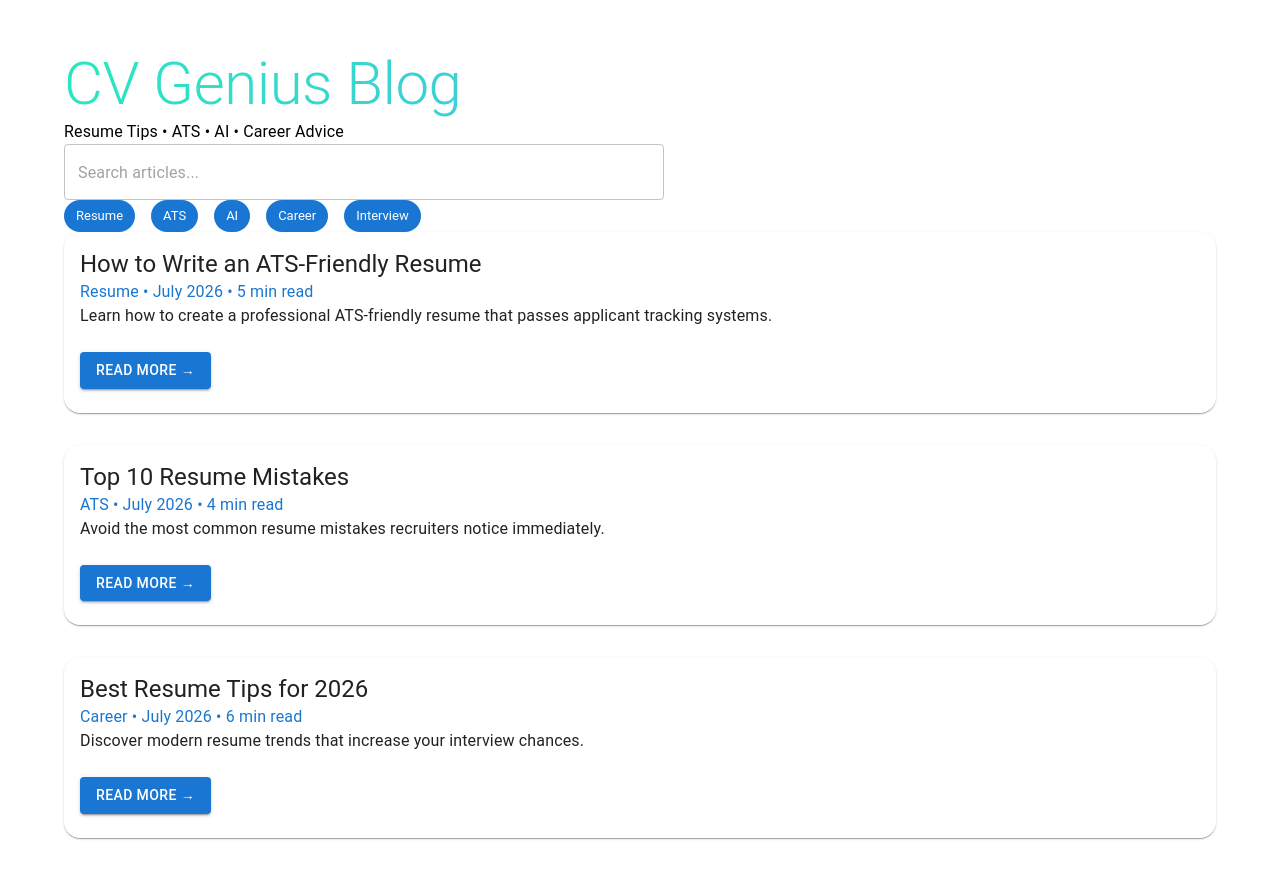
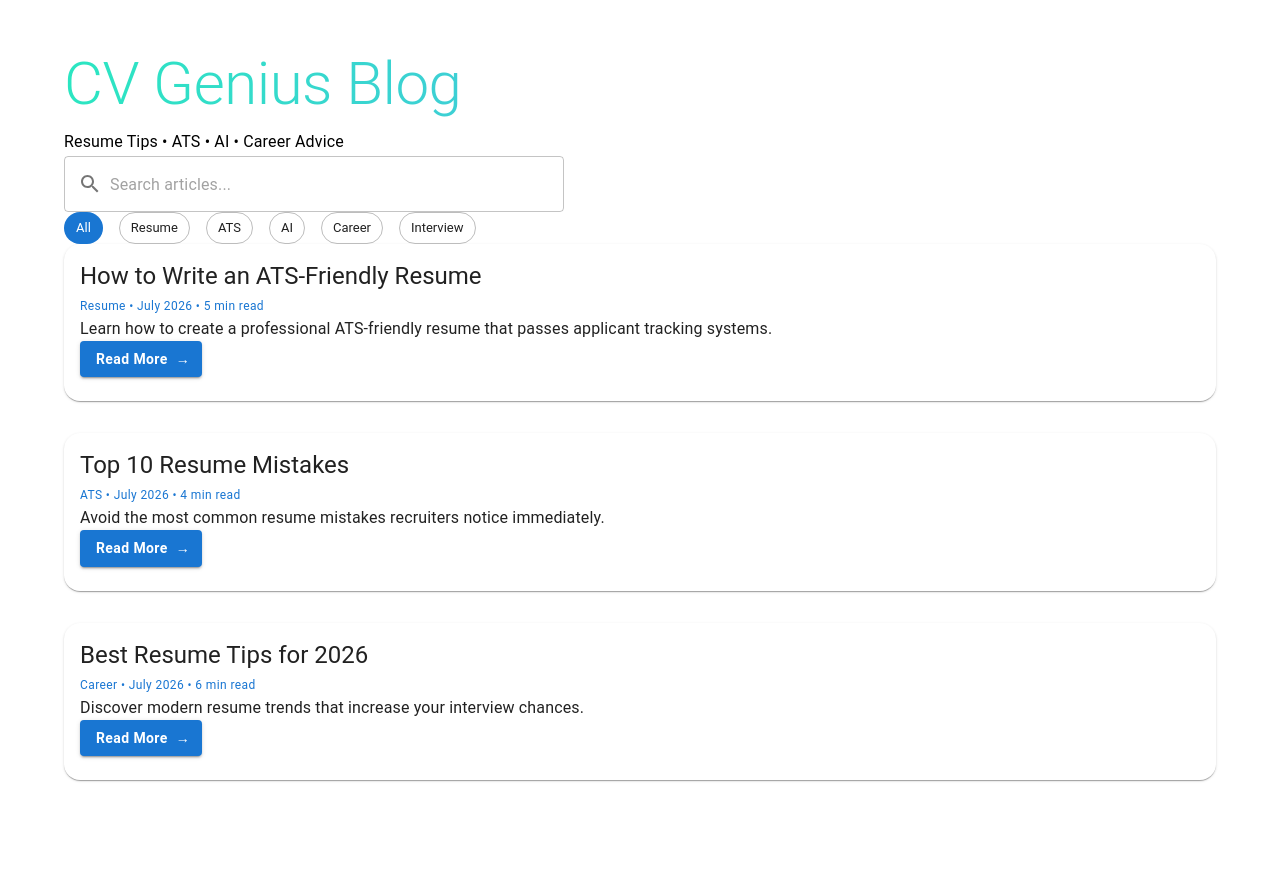
Before and after one commit to meriem-boukhalfa/cv-genius, a React (Vite) app in the folder frontend/: page /blog in a window 1280 px wide. Shown: the top 878 px of the page. Built offline with nearby package versions, Linux system fonts and the light colour scheme.

Commit message:
Improve blog page

```diff
--- a/frontend/src/pages/Blog.jsx
+++ b/frontend/src/pages/Blog.jsx
@@ -1,3 +1,5 @@
+
+import { useState, useMemo } from "react";
 import {
   Container,
   Typography,
@@ -8,10 +10,16 @@
   Chip,
   Button,
   Stack,
+  InputAdornment,
 } from "@mui/material";
+import SearchIcon from "@mui/icons-material/Search";
 
-const posts = [
+// Constants
+const CATEGORIES = ["Resume", "ATS", "AI", "Career", "Interview"];
+
+const POSTS = [
   {
+    id: 1,
     title: "How to Write an ATS-Friendly Resume",
     category: "Resume",
     date: "July 2026",
@@ -20,6 +28,7 @@
       "Learn how to create a professional ATS-friendly resume that passes applicant tracking systems.",
   },
   {
+    id: 2,
     title: "Top 10 Resume Mistakes",
     category: "ATS",
     date: "July 2026",
@@ -28,6 +37,7 @@
       "Avoid the most common resume mistakes recruiters notice immediately.",
   },
   {
+    id: 3,
     title: "Best Resume Tips for 2026",
     category: "Career",
     date: "July 2026",
@@ -37,70 +47,14 @@
   },
 ];
 
-export default function Blog() {
+// Post Card Component
+function PostCard({ post }) {
   return (
-    <Container maxWidth="lg" sx={{ py: 6 }}>
-      {/* Hero */}
-
-      <Box textAlign="center" mb={6}>
-        <Typography
-          variant="h2"
-          fontWeight="bold"
-          sx={{
-            background:
-              "linear-gradient(90deg,#2BE6C1,#60A5FA)",
-            WebkitBackgroundClip: "text",
-            WebkitTextFillColor: "transparent",
-          }}
-        >
-          CV Genius Blog
-        </Typography>
-
-        <Typography
-          color="text.secondary"
-          mt={2}
-          mb={4}
-        >
-          Resume Tips • ATS • AI • Career Advice
-        </Typography>
-
-        <TextField
-          placeholder="Search articles..."
-          fullWidth
-          sx={{
-            maxWidth: 600,
-            mx: "auto",
-            bgcolor: "white",
-            borderRadius: 2,
-          }}
-        />
-      </Box>
-
-      {/* Categories */}
-
-      <Stack
-        direction="row"
-        spacing={2}
-        justifyContent="center"
-        flexWrap="wrap"
-        mb={5}
-      >
-        <Chip label="Resume" color="primary" />
-        <Chip label="ATS" color="primary" />
-        <Chip label="AI" color="primary" />
-        <Chip label="Career" color="primary" />
-        <Chip label="Interview" color="primary" />
-      </Stack>
-
-      {/* Articles */}
-
-      {posts.map((post, index) => (
     <Card
-          key={index}
       sx={{
         mb: 4,
         borderRadius: 4,
-            transition: ".3s",
+        transition: "all 0.3s ease",
         "&:hover": {
           transform: "translateY(-5px)",
           boxShadow: 8,
@@ -108,34 +62,145 @@
       }}
     >
       <CardContent>
-            <Typography
-              variant="h5"
-              fontWeight="bold"
-            >
+        <Typography variant="h5" fontWeight="bold">
           {post.title}
         </Typography>
 
-            <Typography
-              color="primary"
-              mt={1}
-              mb={2}
-            >
+        <Typography color="primary" mt={1} mb={2} variant="caption">
           {post.category} • {post.date} • {post.readTime}
         </Typography>
 
-            <Typography color="text.secondary">
+        <Typography color="text.secondary" mb={3}>
           {post.description}
         </Typography>
 
         <Button
-              sx={{ mt: 3 }}
           variant="contained"
+          endIcon="→"
+          href={`/blog/${post.id}`}
+          sx={{
+            textTransform: "none",
+            fontWeight: 600,
+          }}
         >
-              Read More →
+          Read More
         </Button>
       </CardContent>
     </Card>
+  );
+}
+
+// Hero Section Component
+function HeroSection({ searchValue, onSearchChange }) {
+  return (
+    <Box textAlign="center" mb={6}>
+      <Typography
+        variant="h2"
+        fontWeight="bold"
+        sx={{
+          background: "linear-gradient(90deg, #2BE6C1, #60A5FA)",
+          WebkitBackgroundClip: "text",
+          WebkitTextFillColor: "transparent",
+          mb: 1,
+        }}
+      >
+        CV Genius Blog
+      </Typography>
+
+      <Typography color="text.secondary" mb={4} variant="subtitle1">
+        Resume Tips • ATS • AI • Career Advice
+      </Typography>
+
+      <TextField
+        placeholder="Search articles..."
+        value={searchValue}
+        onChange={(e) => onSearchChange(e.target.value)}
+        fullWidth
+        sx={{
+          maxWidth: 500,
+          mx: "auto",
+        }}
+        slotProps={{
+          input: {
+            startAdornment: (
+              <InputAdornment position="start">
+                <SearchIcon />
+              </InputAdornment>
+            ),
+          },
+        }}
+      />
+    </Box>
+  );
+}
+
+// Category Filter Component
+function CategoryFilter({ activeCategory, onCategoryChange }) {
+  return (
+    <Stack
+      direction="row"
+      spacing={1}
+      justifyContent="center"
+      flexWrap="wrap"
+      mb={5}
+      sx={{ gap: 1 }}
+    >
+      <Chip
+        label="All"
+        onClick={() => onCategoryChange(null)}
+        color={activeCategory === null ? "primary" : "default"}
+        variant={activeCategory === null ? "filled" : "outlined"}
+      />
+      {CATEGORIES.map((category) => (
+        <Chip
+          key={category}
+          label={category}
+          onClick={() => onCategoryChange(category)}
+          color={activeCategory === category ? "primary" : "default"}
+          variant={activeCategory === category ? "filled" : "outlined"}
+        />
       ))}
+    </Stack>
+  );
+}
+
+// Main Blog Component
+export default function Blog() {
+  const [searchValue, setSearchValue] = useState("");
+  const [activeCategory, setActiveCategory] = useState(null);
+
+  // Filter posts based on search and category
+  const filteredPosts = useMemo(() => {
+    return POSTS.filter((post) => {
+      const matchesSearch =
+        post.title.toLowerCase().includes(searchValue.toLowerCase()) ||
+        post.description.toLowerCase().includes(searchValue.toLowerCase());
+
+      const matchesCategory = activeCategory === null || post.category === activeCategory;
+
+      return matchesSearch && matchesCategory;
+    });
+  }, [searchValue, activeCategory]);
+
+  return (
+    <Container maxWidth="lg" sx={{ py: 6 }}>
+      <HeroSection searchValue={searchValue} onSearchChange={setSearchValue} />
+
+      <CategoryFilter
+        activeCategory={activeCategory}
+        onCategoryChange={setActiveCategory}
+      />
+
+      {/* Articles */}
+      {filteredPosts.length > 0 ? (
+        filteredPosts.map((post) => <PostCard key={post.id} post={post} />)
+      ) : (
+        <Box textAlign="center" py={6}>
+          <Typography color="text.secondary">
+            No articles found. Try adjusting your search or filters.
+          </Typography>
+        </Box>
+      )}
     </Container>
   );
 }
```
Lines whose indentation alone changed are shown as unchanged.
